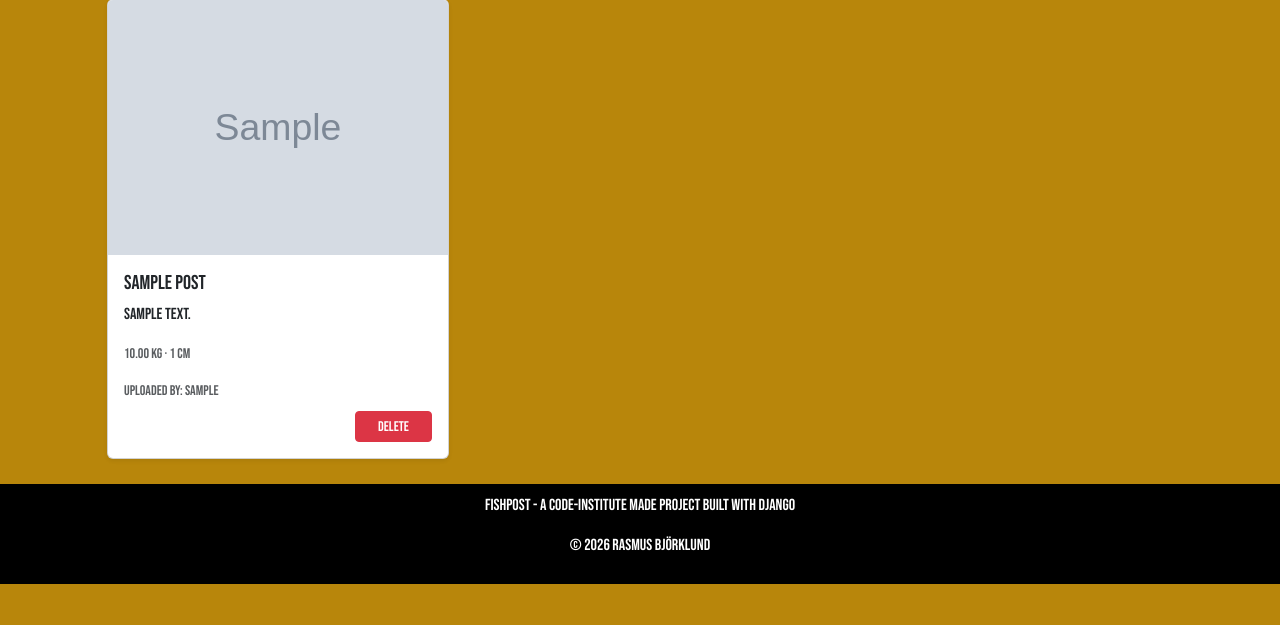
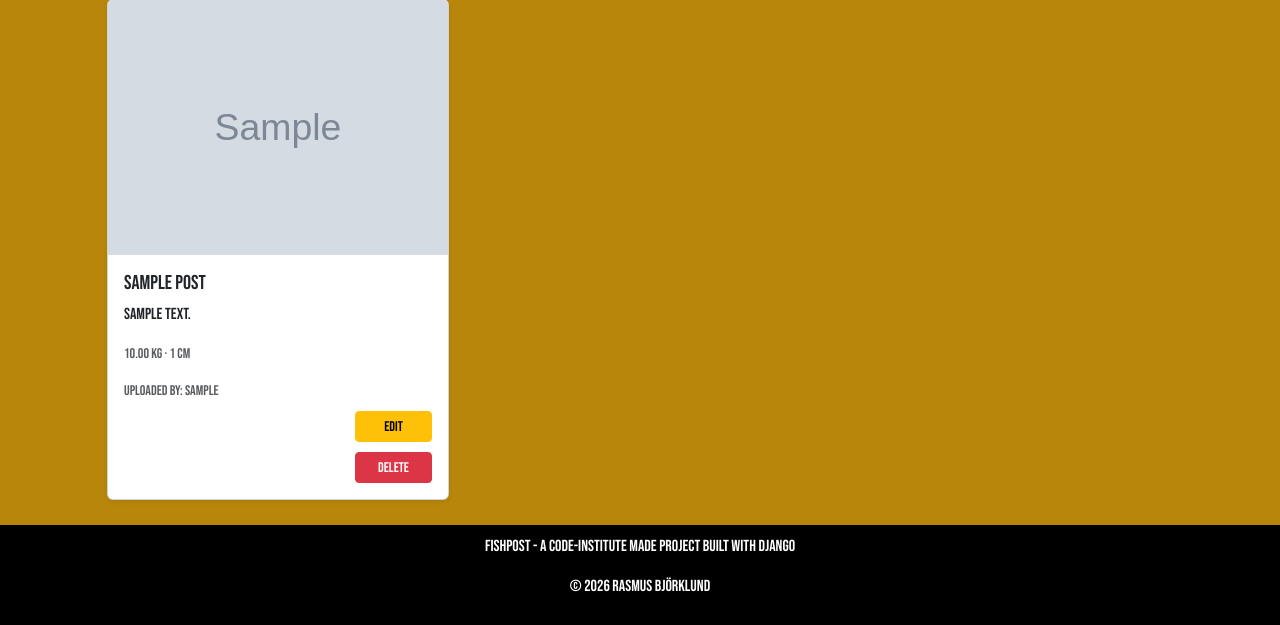
Before and after one commit to Rabbsen/thirdthingy, a Django app: page / in a window 1280 px wide. Shown: the part 246-871 px from the top of the page. Before the commit the page ends 830 px from the top, so only its background shows below. Run offline with Django 5.2, Linux system fonts and the light colour scheme; a user stored in the database is signed in; tables that the repository leaves empty hold one stand-in row (values such as "Sample post"); grey boxes marked "Sample" are stand-in pictures.

Commit message:
added edit post function

```diff
--- a/fishpost/settings.py
+++ b/fishpost/settings.py
@@ -30,7 +30,7 @@ SECRET_KEY = os.environ.get("DJANGO_SECRET_KEY")
 
 # SECURITY WARNING: don't run with debug turned on in production!
 
-DEBUG = False
+DEBUG = True
 
 ALLOWED_HOSTS = [
     "fishing-post-970d76b59892.herokuapp.com",
--- a/fishpost/urls.py
+++ b/fishpost/urls.py
@@ -28,6 +28,7 @@ urlpatterns = [
     path("", views.home, name="home"),
     path("register/", views.register, name="register"),
     path("delete/<int:pk>/", views.delete_post, name="delete_post"),
+    path("edit/<int:pk>/", views.edit_post, name="edit_post"),
 ]
 
 urlpatterns += static(settings.MEDIA_URL, document_root=settings.MEDIA_ROOT)
--- a/posts/templates/home.html
+++ b/posts/templates/home.html
@@ -111,12 +111,76 @@
           </small>
 
           {% if user.is_authenticated and post.user == user %}
+
+          <div class="modal fade" id="editModal{{ post.pk }}" tabindex="-1" aria-labelledby="editModalLabel{{ post.pk }}" aria-hidden="true">
+              <div class="modal-dialog modal-dialog-centered model-upload">
+                 <div class="modal-content">
+                     <div class="modal-header">
+                        <h2 class="modal-title fs-5" id="editModalLabel{{ post.pk }}">Edit your catch</h2>
+                        <button
+                              type="button"
+                              class="btn-close"
+                              data-bs-dismiss="modal"
+                              aria-label="Close">
+                        </button>
+                      </div>
+
+                      <form method="POST" action="{% url 'edit_post' post.pk %}" enctype="multipart/form-data">
+                         {% csrf_token %}
+                         <div class="modal-body">
+                             <div class="modal-form">
+                                  <p>
+                                    <label for="id_title_{{ post.pk }}">Title:</label>
+                                    <input type="text" name="title" value="{{ post.title }}" id="id_title_{{ post.pk }}">
+                                  </p>
+
+                                  <p>
+                                    <label for="id_description_{{ post.pk }}">Description:</label>
+                                    <textarea name="description" id="id_description_{{ post.pk }}">{{ post.description }}</textarea>
+                                  </p>
+
+                                  <p>
+                                    <label for="id_weight_{{ post.pk }}">Weight:</label>
+                                    <input type="number" step="0.01" name="weight" value="{{ post.weight }}" id="id_weight_{{ post.pk }}">
+                                  </p>
+
+                                  <p>
+                                    <label for="id_length_{{ post.pk }}">Length:</label>
+                                    <input type="number" step="0.01" name="length" value="{{ post.length }}" id="id_length_{{ post.pk }}">
+                                  </p>
+
+                                  <p>
+                                    <label for="id_image_{{ post.pk }}">Image:</label>
+                                    <input type="file" name="image" id="id_image_{{ post.pk }}">
+                                  </p>
+                              </div>
+                          </div>
+
+                         <div class="modal-footer">
+                              <button type="button" class="btn btn-secondary" data-bs-dismiss="modal">
+                                Cancel
+                              </button>
+                             <button type="submit" class="btn btn-success">
+                                Save changes
+                             </button>
+                         </div>
+                      </form>
+                  </div>
+             </div>
+          </div>
+            <button
+              type="button"
+              class="btn delbtn btn-warning btn-sm col-3"
+              data-bs-toggle="modal"
+              data-bs-target="#editModal{{ post.pk }}">
+              Edit
+            </button>
             <button
               type="button"
               class="btn delbtn btn-danger btn-sm col-3"
               data-bs-toggle="modal"
               data-bs-target="#deleteModal{{ post.pk }}">Delete</button>
-          {% endif %}
+        {% endif %}
         </div>
           <div class="modal fade" id="deleteModal{{ post.pk }}" tabindex="-1"
             role="dialog" aria-modal="true" aria-labelledby="deleteModalLabel{{ post.pk }}" aria-hidden="true">
@@ -142,6 +206,29 @@
             </div>
           </div>
       </div>
+          <div class="modal fade" id="editModal{{ post.pk }}" tabindex="-1"
+            role="dialog" aria-modal="true" aria-labelledby="editModalLabel{{ post.pk }}" aria-hidden="true">
+            <div class="modal-dialog modal-dialog-centered">
+              <div class="modal-content">
+
+                <div class="modal-header">
+                  <h5 class="modal-title" id="editModalLabel{{ post.pk }}">Edit the post</h5>
+                  <button type="button" class="btn-close" data-bs-dismiss="modal"></button>
+                </div>
+
+                <div class="modal-body">Are you sure you want to edit this post? <strong>{{ post.title }}</strong>
+                </div>
+
+                <div class="modal-footer">
+                  <button type="button" class="btn btn-secondary" data-bs-dismiss="modal">Cancel</button>
+                    <form method="post" action="{% url 'edit_post' post.pk %}">
+                     {% csrf_token %}
+                    <button type="submit" class="btn btn-danger">Yes, edit post</button>
+                    </form>
+                </div>
+              </div>
+            </div>
+          </div>
     </div>
   {% empty %}
     <p>No upploads yet!</p>
--- a/posts/views.py
+++ b/posts/views.py
@@ -46,3 +46,14 @@ def delete_post(request, pk):
     post = get_object_or_404(Post, pk=pk, user=request.user)
     post.delete()
     return redirect("home")
+
+def edit_post(request, pk):
+    post = get_object_or_404(Post, pk=pk, user=request.user)
+
+    if request.method == "POST":
+        form = PostForm(request.POST, request.FILES, instance=post)
+
+        if form.is_valid():
+            form.save()
+
+    return redirect("home")
```
